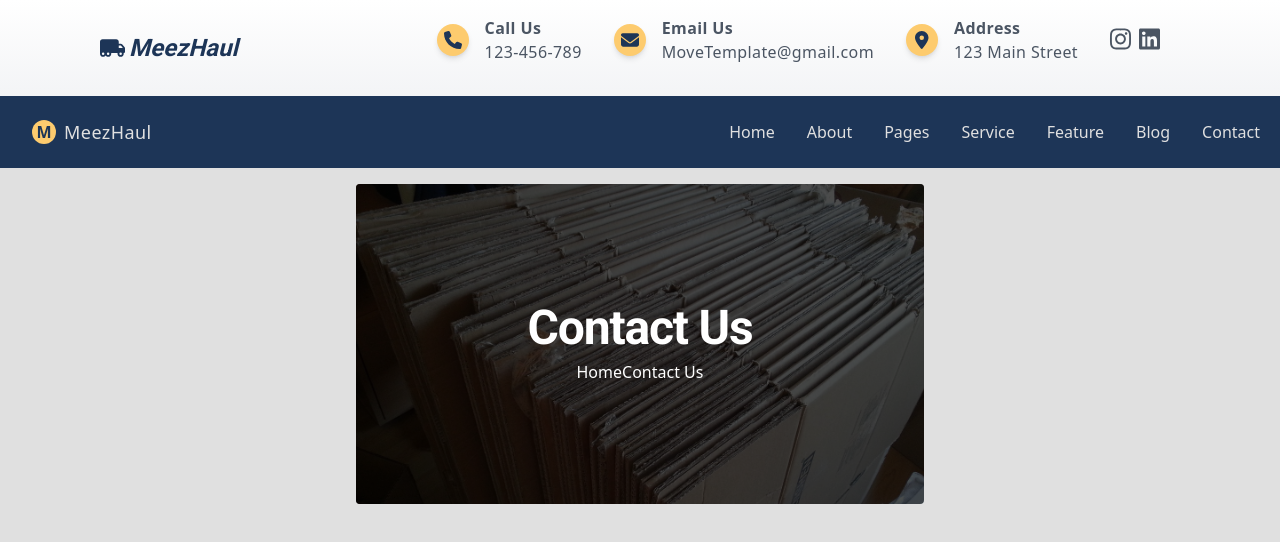
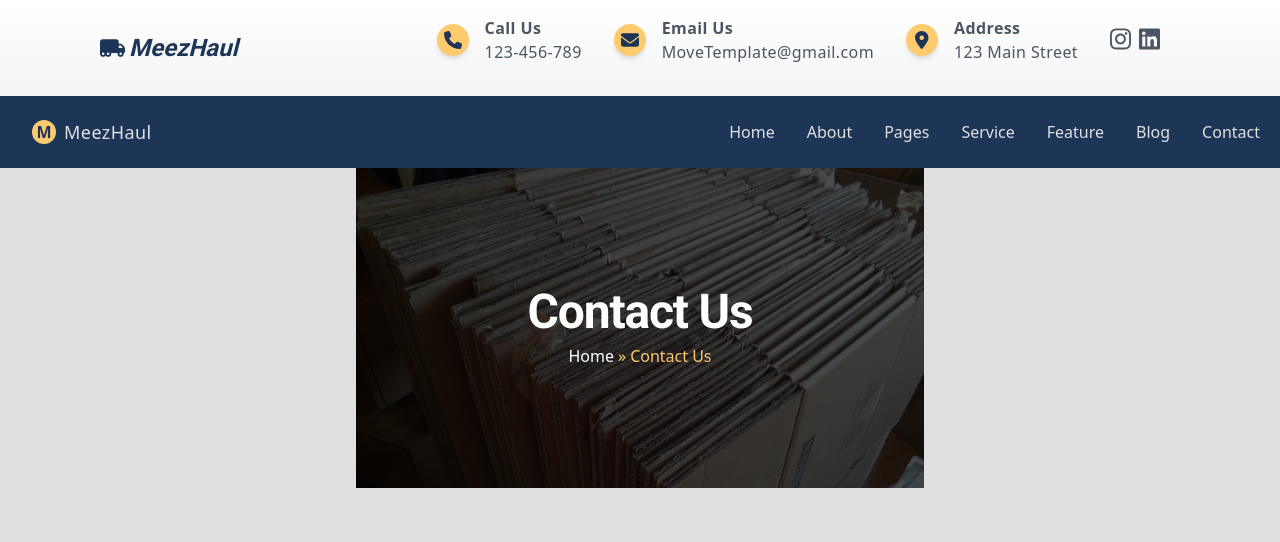
Before and after one commit to rashad3412/moveTemplateReact, a React (Vite) app: page /contact in a window 1280 px wide. Shown: the top 542 px of the page. Built offline with nearby package versions, Linux system fonts and the light colour scheme.

Commit message:
updated component

```diff
--- a/src/pages/ContactPage.jsx
+++ b/src/pages/ContactPage.jsx
@@ -1,26 +1,32 @@
 import movingBox from "/assets/HomeComPics/movingBoxes.jpg";
+import { Link } from "react-router-dom";
 
 function ContactPage() {
   return (
-    <div className="p-4">
-      <div className="relative flex justify-center items-center ">
+    <div>
+      <div className="relative flex justify-center ">
         <div className="relative rounded">
           {/* Image */}
           <img
             src={movingBox}
             alt="boxPictureTwo"
-            className="w-full h-80 object-cover rounded"
+            className="w-full h-80 object-cover "
           />
           {/* Overlay Layer */}
-          <div className="absolute inset-0 bg-black bg-opacity-70 w-full h-80 rounded"></div>
+          <div className="absolute inset-0 bg-black bg-opacity-70 w-full h-80 "></div>
           {/* Add your form or contact details */}
           <div className="absolute inset-0 flex flex-col justify-center items-center text-white">
             <h2 className="text-5xl font-bold mb-2 tracking-tight font-Roboto">
               Contact Us
             </h2>
-            <div>
-              <span className="pt-4">Home</span>
-              <span>Contact Us</span>
+            <div className="text-md">
+              <Link to="/">
+                <span className="pt-4 cursor-pointer hover:text-deepYellow">
+                  Home
+                </span>
+              </Link>
+              <span className="before:content-['»'] before:text-deepYellow before:mx-1"></span>
+              <span className="text-deepYellow">Contact Us</span>
             </div>
           </div>
         </div>
```
